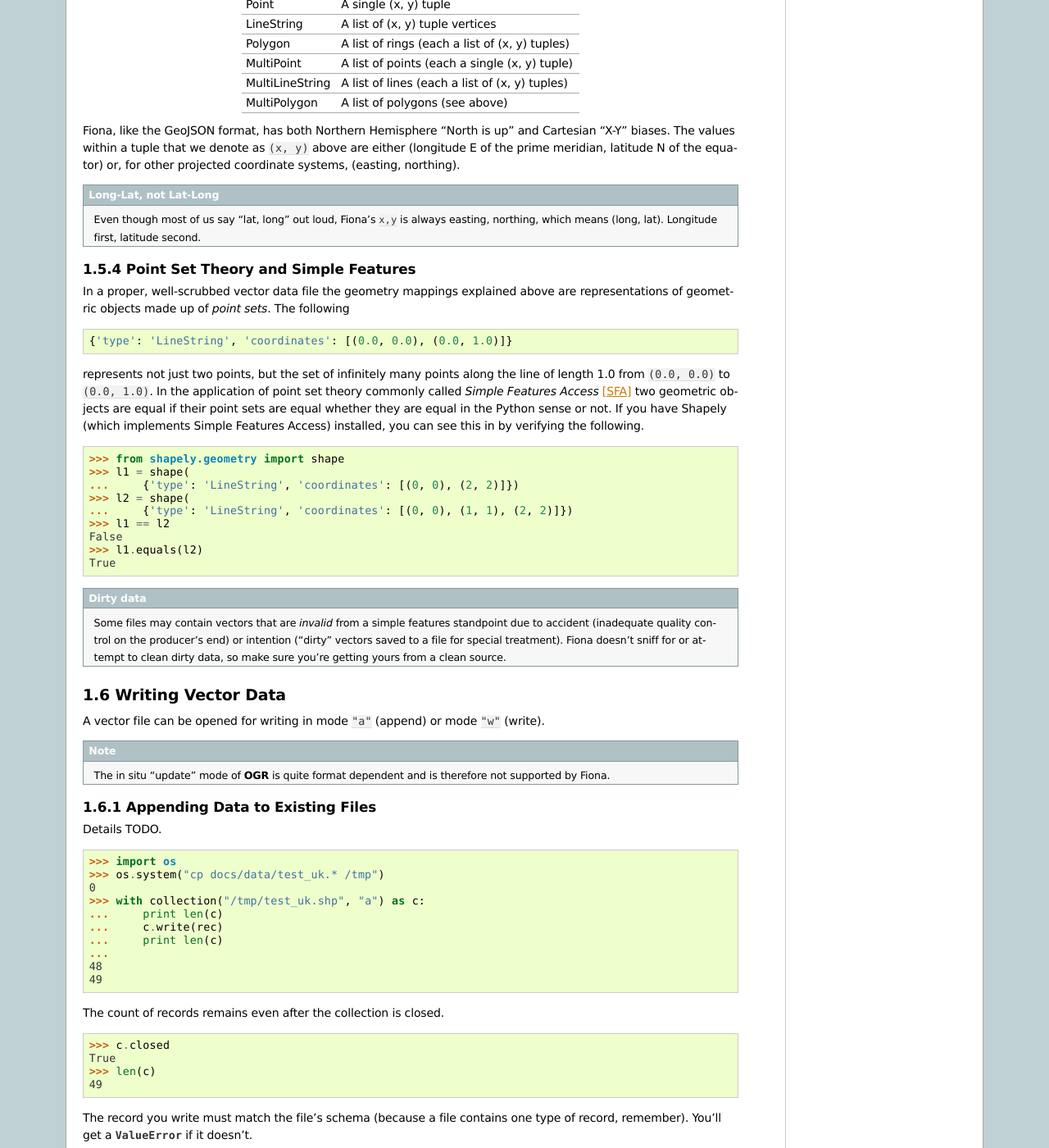
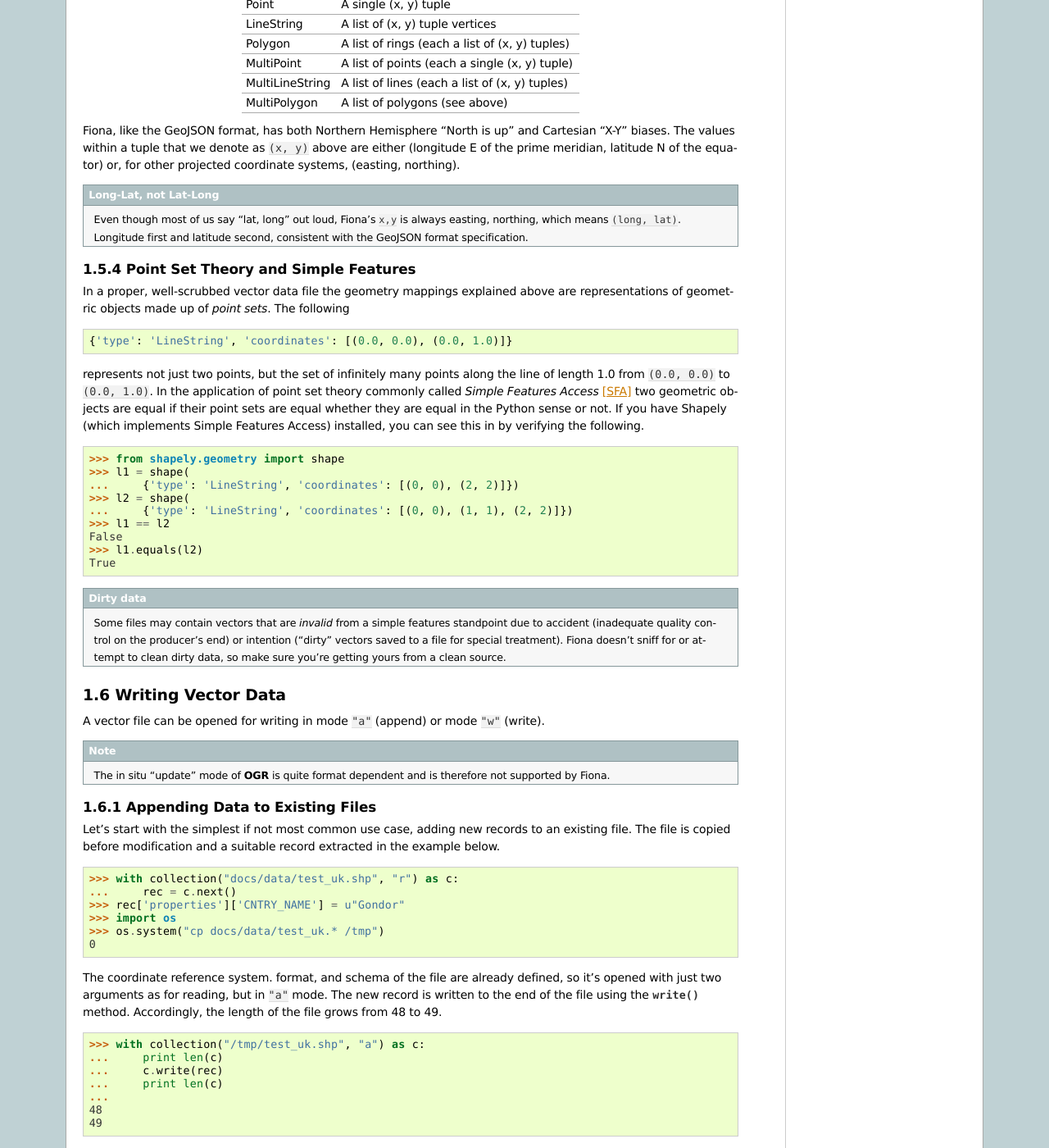
Before and after one commit to Toblerity/Fiona, a Sphinx documentation site: the page built from docs/manual.rst, in a window 1280 px wide and 1400 px high, scrolled down 7737 px. Shown: the whole window at 82% size. Built offline with Sphinx 7.4.7, drawn with Linux system fonts in a browser that asks for light colours; pages that are not in the unit, such as notebooks, are missing from menus; some of the changed text lies outside the part shown.

```diff
--- a/docs/manual.rst
+++ b/docs/manual.rst
@@ -578,7 +578,8 @@
 .. admonition:: Long-Lat, not Lat-Long
 
    Even though most of us say "lat, long" out loud, Fiona's ``x,y`` is always
-   easting, northing, which means (long, lat). Longitude first, latitude second.
+   easting, northing, which means ``(long, lat)``. Longitude first and latitude
+   second, consistent with the GeoJSON format specification.
 
 Point Set Theory and Simple Features
 ------------------------------------
@@ -632,13 +633,27 @@
 Appending Data to Existing Files
 --------------------------------
 
-Details TODO.
+Let's start with the simplest if not most common use case, adding new records
+to an existing file. The file is copied before modification and a suitable
+record extracted in the example below.
 
 .. sourcecode:: pycon
 
+  >>> with collection("docs/data/test_uk.shp", "r") as c:
+  ...     rec = c.next()
+  >>> rec['properties']['CNTRY_NAME'] = u"Gondor"
   >>> import os
   >>> os.system("cp docs/data/test_uk.* /tmp")
   0
+
+The coordinate reference system. format, and schema of the file are already
+defined, so it's opened with just two arguments as for reading, but in ``"a"``
+mode. The new record is written to the end of the file using the
+:py:meth:`~fiona.collection.Collection.write` method. Accordingly, the length
+of the file grows from 48 to 49.
+
+.. sourcecode:: pycon
+
   >>> with collection("/tmp/test_uk.shp", "a") as c:
   ...     print len(c)
   ...     c.write(rec)
@@ -669,6 +684,18 @@
     ...
   ValueError: Record data not match collection schema
 
+Now, what about record ids? The id of a record written to a file is ignored and
+replaced by the next value appropriate for the file. If you read the file just
+appended to above, the 49th feature is:
+
+.. sourecode:: pycon
+
+  >>> with collection("/tmp/test_uk.shp", "r") as c:
+  ...     records = list(c)
+  >>> records[-1]['id']
+  '48'
+  >>> records[-1]['properties']['CNTRY_NAME']
+  u'Gondor'
 
 The :py:meth:`~fiona.collection.Collection.write` method writes a single
 record to the collection's file. Its sibling
```
Also changed, not shown: src/fiona/__init__.py (+109 -0 lines).
